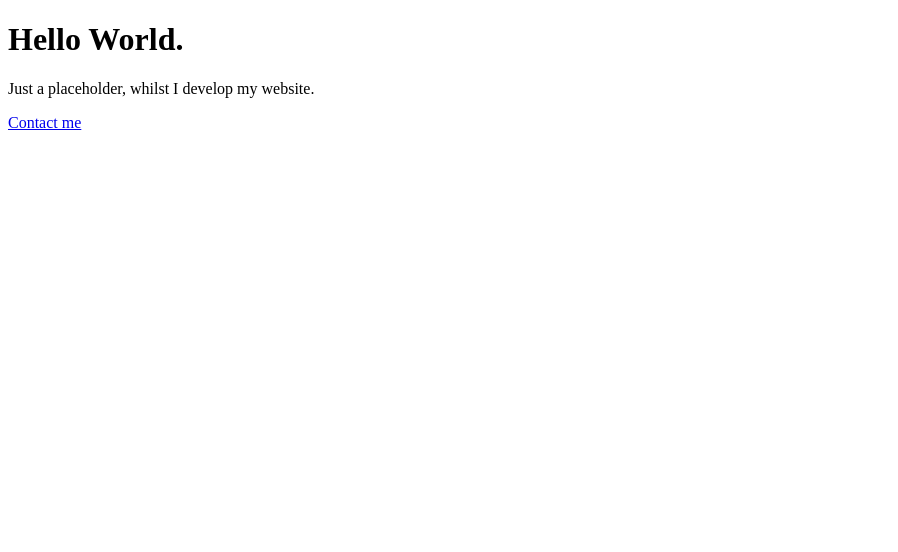
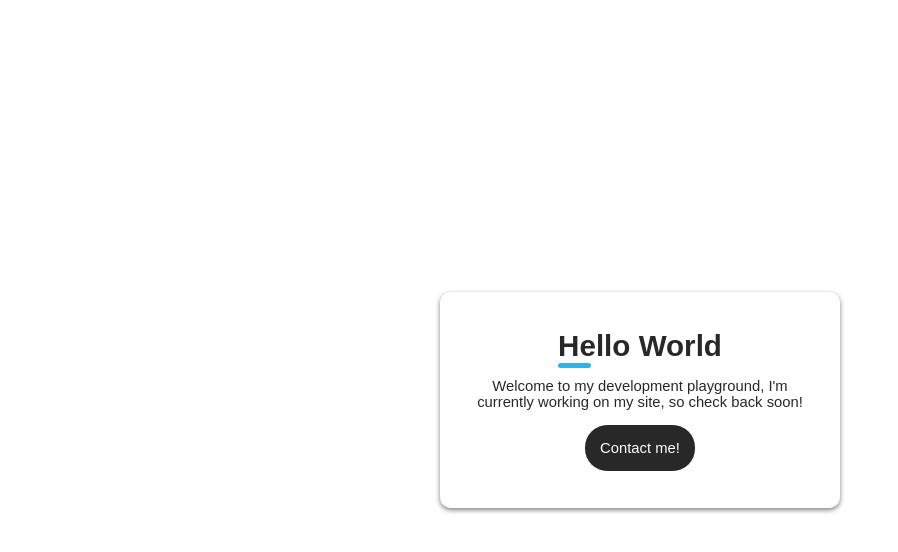
Before and after one commit to msutcliffe2303/personalDevelopment, a plain HTML site: page index.html in a window 1280 px wide. Shown: the whole page, without its empty margins (0-898 px from the left). Drawn offline with Linux system fonts and the light colour scheme.

Commit message:
development testing.

```diff
--- a/index.html
+++ b/index.html
@@ -4,11 +4,14 @@
   <meta charset="UTF-8">
   <meta http-equiv="X-UA-Compatible" content="IE=edge">
   <meta name="viewport" content="width=device-width, initial-scale=1.0">
+  <link rel="stylesheet" href="style.css">
   <title>Mike Sutcliffe</title>
 </head>
 <body>
-  <h1>Hello World.</h1>
-  <p>Just a placeholder, whilst I develop my website.</p>
-  <a href="mailto:m.sutcliffe2303@icloud.com">Contact me</a>
+  <main>
+    <h1>Hello World</h1>
+    <p>Welcome to my development playground, I'm currently working on my site, so check back soon!</p>
+    <a class="btn" href="mailto:m.sutcliffe2303@icloud.com">Contact me!</a>
+  </main>
 </body>
 </html>
--- /dev/null
+++ b/style.css
@@ -0,0 +1,55 @@
+*, *::before, *::after {
+  box-sizing: border-box;
+}
+
+body {
+  display: grid;
+  place-content: center;
+  text-align: center;
+  min-height: 100vh;
+  margin: 0;
+  padding: 0;
+  font-family: Arial, Helvetica, sans-serif;
+  font-size: 0.925rem;
+  color: #282828;
+  background-color: white;
+}
+
+
+main {
+  display: flex;
+  align-items: center;
+  justify-content: center;
+  flex-flow: column;
+  width: 400px;
+  box-shadow: 0px 2px 5px 0px rgba(0,0,0,0.5);
+  padding: 2.5em;
+  border-radius: 0.725em;
+}
+
+h1 {
+  position: relative;
+  margin: 0;
+}
+
+h1::before {
+  content: '';
+  position: absolute;
+  bottom: -5px;
+  width: 20%;
+  height: 5px;
+  border-radius: 50px;
+  background-color: rgb(52, 178, 228);
+  z-index: -1;
+}
+
+.btn {
+  display: flex;
+  align-items: center;
+  justify-content: center;
+  border-radius: 1.5em;
+  padding: 1em;
+  background-color: #282828;
+  color: white;
+  text-decoration: none;
+}
```
